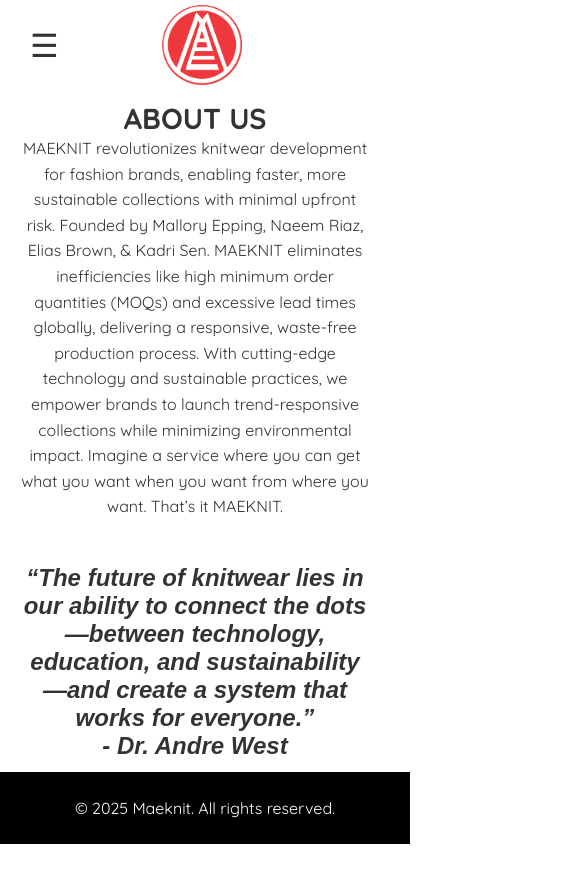
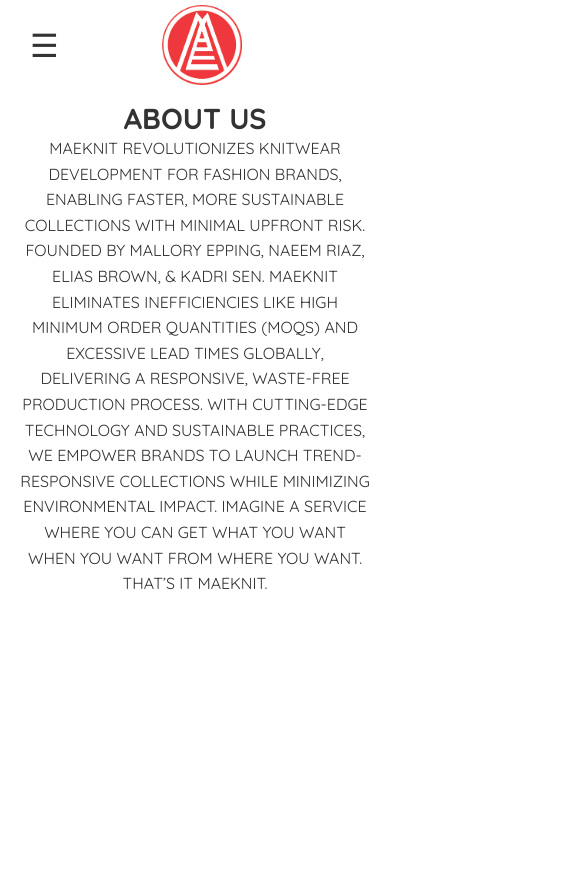
Before and after one commit to mahimul-maeknit/maeknit_website, a React (Create React App) app: page /about in a window 390 px wide. Shown: the top 882 px of the page, 585 px wide, since content can reach past the window. Built offline with nearby package versions, Linux system fonts and the light colour scheme; a web font is replaced by a local one.

Commit message:
M Fix #1

```diff
--- a/src/App.js
+++ b/src/App.js
@@ -6,7 +6,6 @@
 import Contact from "./pages/Contact";
 import Work from "./pages/Work";
 import Onboarding from "./pages/Onboarding";
-import Footer from "./components/Footer";
 
 function App() {
   return (
@@ -21,7 +20,6 @@
           <Route path="/work" element={<Work />} />
         </Routes>
       </div>
-      <Footer />
     </div>
   );
 }
--- a/src/styles/about.css
+++ b/src/styles/about.css
@@ -16,8 +16,14 @@
   font-weight: bold;
   color: #333;
   margin-top: 90px;
-  max-width: 1000px;
-  margin-left: 350px;
+  max-width: 46%;
+  text-align: left;
+  line-height: 1.8;
+  margin-left: 700px;
+  margin-right: auto;
+  display: flex;
+  justify-content: flex-end;
+
 }
 
 .about-content {
@@ -82,12 +88,9 @@
   }
 
   .about-quote {
-    font-style: italic;
-    font-size: 1.5rem;
-    font-weight: bold;
-    margin: 20px auto;
-    margin-top: 20px;
+    text-align: center;
     max-width: 90%;
-    color: #333;
+    font-size: 1.3rem;
   }
+
 }
--- a/src/styles/footer.css
+++ b/src/styles/footer.css
@@ -6,8 +6,8 @@
   width: 100%;
   text-align: center;
   padding: 10px;
-  background: #000;
-  color: white;
+  background: transparent;
+  color: black;
   font-family: 'Quicksand', sans-serif;
   z-index: 1000;
 }
--- a/src/styles/global.css
+++ b/src/styles/global.css
@@ -54,3 +54,7 @@
     background-color: #fff;
     color: #333;
   }
+
+  * {
+    text-transform: uppercase;
+  }
--- a/src/styles/services.css
+++ b/src/styles/services.css
@@ -9,6 +9,7 @@
   position: relative;
   margin-top: 200px;
   min-height: 100vh; /* Ensure it expands as needed */
+  padding-bottom: 120px;
 
 }
 
```
